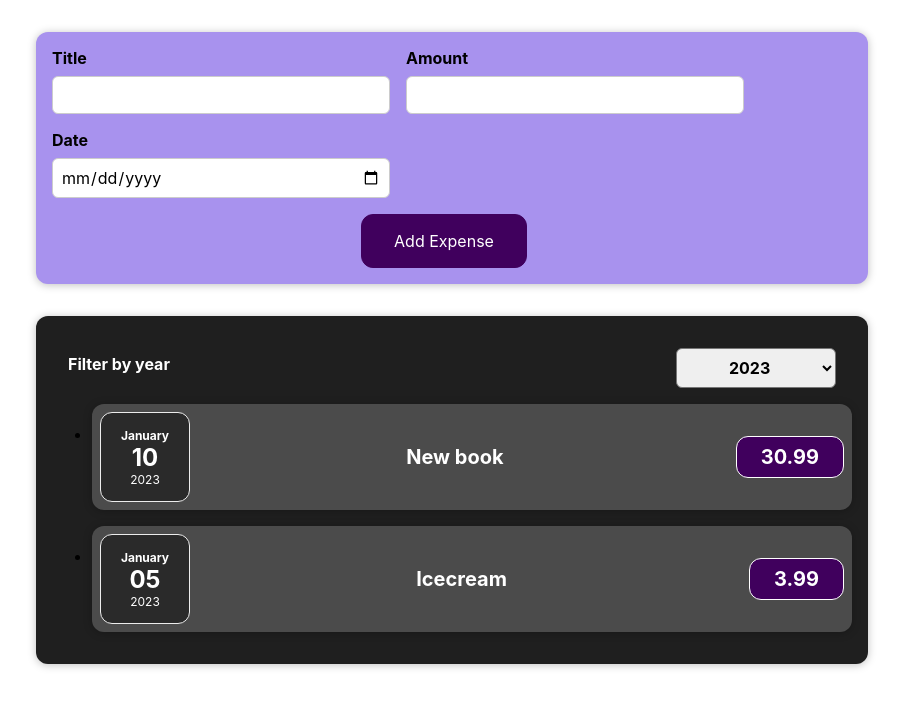
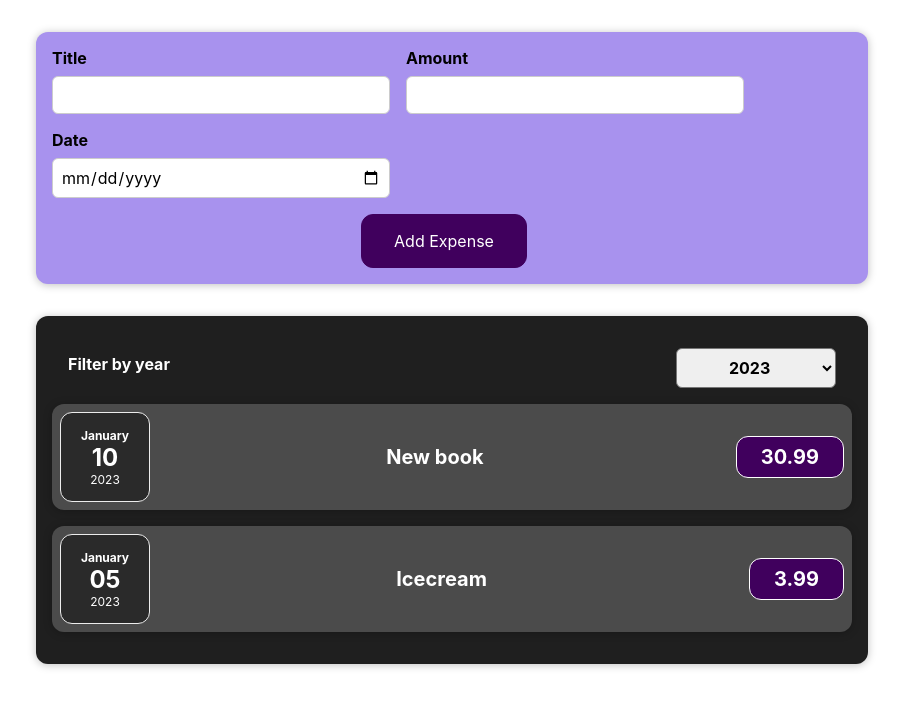
Before and after one commit to mnerva/expenses-http, a React (Create React App) app: page / in a window 1280 px wide. Shown: the top 708 px of the page, without its empty margins (188-1091 px from the left). Built offline with nearby package versions, Linux system fonts and the light colour scheme.

Commit message:
Update ExpensesList.js

```diff
--- a/src/components/Expenses/ExpensesList.js
+++ b/src/components/Expenses/ExpensesList.js
@@ -8,7 +8,7 @@ const ExpensesList = (props) => {
     }
 
     return (
-    	<ul classname="expenses-list">
+    	<ul className="expenses-list">
     		{
     			props.filteredExpenses.map((expense) => {
     				return <ExpenseItem
```
